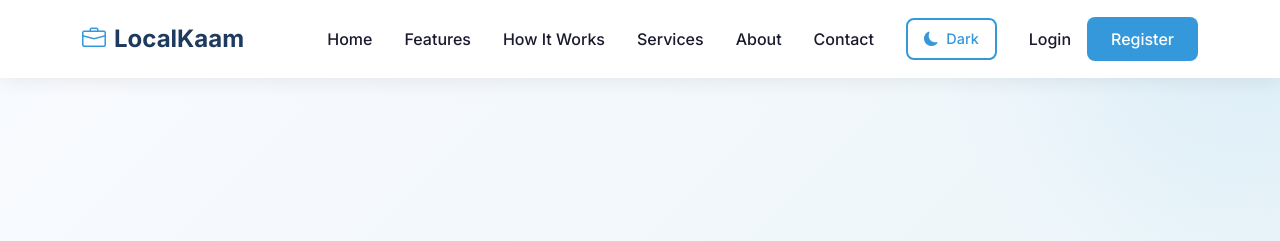
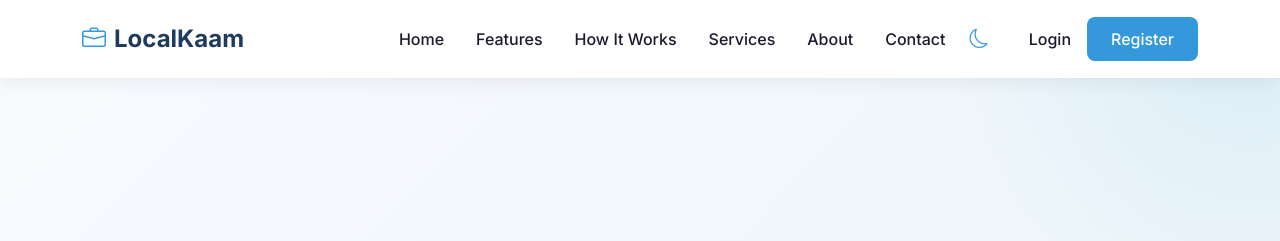
Before and after one commit to parthkariya3010-create/LOCALKAAM-, a Django app: page / in a window 1280 px wide. Shown: the top 241 px of the page. Run offline with Django 5.2, Linux system fonts and the light colour scheme.

Commit message:
refactor: update home page theme toggle button to match other pages

```diff
--- a/templates/index.html
+++ b/templates/index.html
@@ -124,37 +124,6 @@
         .btn-outline-primary:hover {
             background: var(--primary);
             color: white;
-        }
-
-        .theme-toggle-btn {
-            background: transparent;
-            border: 2px solid var(--secondary);
-            color: var(--secondary);
-            padding: 0.5rem 1rem;
-            font-weight: 500;
-            border-radius: 8px;
-            cursor: pointer;
-            transition: all 0.3s ease;
-            font-size: 0.9rem;
-            display: flex;
-            align-items: center;
-            gap: 0.5rem;
-        }
-
-        .theme-toggle-btn:hover {
-            background: var(--secondary);
-            color: white;
-            transform: translateY(-2px);
-        }
-
-        body.dark-mode .theme-toggle-btn {
-            border-color: #ffc107;
-            color: #ffc107;
-        }
-
-        body.dark-mode .theme-toggle-btn:hover {
-            background: #ffc107;
-            color: #1a1a2e;
         }
 
         .navbar.dark-mode {
@@ -311,17 +280,6 @@
 
          body.dark-mode a.btn-light:hover {
              background-color: #2980b9 !important;
-         }
-
-
-        body.dark-mode button:not(.theme-toggle-btn) {
-            background: #3498db !important;
-            color: #ffffff !important;
-            border: none !important;
-        }
-
-        body.dark-mode button:not(.theme-toggle-btn):hover {
-            background: #2980b9 !important;
          }
 
          .hero {
@@ -755,10 +713,9 @@
                      <li class="nav-item"><a class="nav-link" href="/services">Services</a></li>
                      <li class="nav-item"><a class="nav-link" href="/about">About</a></li>
                      <li class="nav-item"><a class="nav-link" href="/contact">Contact</a></li>
-                     <li class="nav-item ms-lg-3">
-                         <button id="themeToggle" class="theme-toggle-btn">
-                             <i class="bi bi-moon-fill"></i>
-                             <span id="themeText">Dark</span>
+                      <li class="nav-item">
+                          <button id="themeToggle" class="btn btn-sm" style="background: none; border: none; cursor: pointer; color: var(--secondary); font-size: 1.2rem; padding: 0.5rem;">
+                              <i class="bi bi-moon"></i>
                           </button>
                       </li>
                      {% if user.is_authenticated %}
@@ -1078,37 +1035,39 @@
               observer.observe(el);
           });
 
-         // Theme toggle functionality
-         const themeToggle = document.getElementById('themeToggle');
-         const themeText = document.getElementById('themeText');
-         const html = document.documentElement;
-         const body = document.body;
-
-         // Check for saved theme preference or default to light mode
-         const currentTheme = localStorage.getItem('theme') || 'light';
-         if (currentTheme === 'dark') {
-             enableDarkMode();
+          // Initialize theme from localStorage
+          function initializeTheme() {
+              const isDarkMode = localStorage.getItem('darkMode') === 'true';
+              if (isDarkMode) {
+                  document.body.classList.add('dark-mode');
+                  updateThemeToggleButton();
+              }
           }
 
-         function enableDarkMode() {
-             body.classList.add('dark-mode');
-             themeToggle.innerHTML = '<i class="bi bi-sun-fill"></i><span id="themeText">Light</span>';
-             localStorage.setItem('theme', 'dark');
+          // Update theme toggle button icon
+          function updateThemeToggleButton() {
+              const button = document.getElementById('themeToggle');
+              const isDarkMode = document.body.classList.contains('dark-mode');
+              const icon = button.querySelector('i');
+              if (isDarkMode) {
+                  icon.classList.remove('bi-moon');
+                  icon.classList.add('bi-sun');
+              } else {
+                  icon.classList.remove('bi-sun');
+                  icon.classList.add('bi-moon');
+              }
           }
 
-         function disableDarkMode() {
-             body.classList.remove('dark-mode');
-             themeToggle.innerHTML = '<i class="bi bi-moon-fill"></i><span id="themeText">Dark</span>';
-             localStorage.setItem('theme', 'light');
-         }
+          // Theme toggle functionality
+          document.getElementById('themeToggle').addEventListener('click', function() {
+              document.body.classList.toggle('dark-mode');
+              const isDarkMode = document.body.classList.contains('dark-mode');
+              localStorage.setItem('darkMode', isDarkMode);
+              updateThemeToggleButton();
+          });
 
-         themeToggle.addEventListener('click', function() {
-             if (body.classList.contains('dark-mode')) {
-                 disableDarkMode();
-             } else {
-                 enableDarkMode();
-             }
-         });
+          // Initialize theme on page load
+          initializeTheme();
       </script>
 </body>
 </html>
```
Lines whose indentation alone changed are shown as unchanged.
